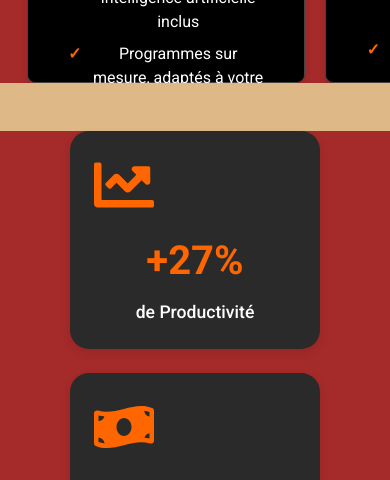
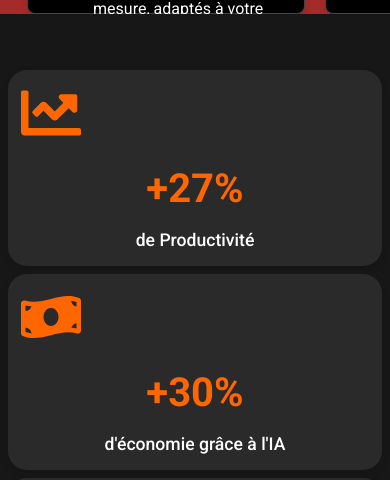
Before and after one commit to Beerus243/newbrain, a Next.js app: page / in a window 390 px wide. Shown: the part 1478-1958 px from the top of the page. Built offline with nearby package versions, Linux system fonts and the light colour scheme.

Commit message:
style formation responsif1

```diff
--- a/app/components/body.module.css
+++ b/app/components/body.module.css
@@ -54,7 +54,6 @@
   left: 0; /* Positionne la puce à gauche */
   color: #ff6600; /* Couleur personnalisée pour la puce */
 }
-
 
 
 
@@ -348,15 +347,16 @@
 .statsGrid {
   display: flex;
   justify-content: space-around;
-  flex-wrap: wrap;
+  flex-wrap: wrap; /* Permet aux cartes de passer à la ligne si nécessaire */
   gap: 1.5rem;
+  padding: 1rem; /* Ajoute un padding pour éviter que les cartes touchent les bords */
 }
 
 .statsCard {
   background-color: #2a2a2a;
   border-radius: 19px;
   padding: 1.5rem;
-  width: 250px;
+  width: 250px; /* Largeur fixe pour les cartes */
   text-align: center;
   box-shadow: 0 4px 8px rgba(0, 0, 0, 0.1);
   transition: transform 0.3s ease, box-shadow 0.3s ease;
@@ -388,6 +388,33 @@
   font-weight: 500;
 }
 
+/* Responsivité */
+@media (max-width: 768px) {
+  .statsGrid {
+    flex-direction: column; /* Les cartes s'empilent verticalement */
+    align-items: center; /* Centre les cartes */
+    gap: 1rem; /* Réduit l'espacement entre les cartes */
+    padding: 1rem; /* Réduit le padding pour les petits écrans */
+  }
+
+  .statsCard {
+    width: 90%; /* Les cartes prennent 90% de la largeur de l'écran */
+    padding: 1rem; /* Réduit le padding interne */
+  }
+}
+
+@media (max-width: 480px) {
+  .statsGrid {
+    flex-direction: column; /* Les cartes restent empilées verticalement */
+    gap: 0.5rem; /* Réduit encore l'espacement entre les cartes */
+    padding: 0.5rem; /* Réduit encore le padding pour les très petits écrans */
+  }
+
+  .statsCard {
+    width: 100%; /* Les cartes prennent toute la largeur de l'écran */
+    padding: 0.8rem; /* Réduit encore le padding interne */
+  }
+}
 
 /* ------------------------------------------------- */
 /*               Section "Newbrain"                 */
@@ -826,15 +853,6 @@
     height: 250;     /* Conserve les proportions de l'image */
   }
 
-  .statsContainer {
-    background-color: burlywood;
-  }
-
-  .statsGrid {
-    background-color: brown;
-    padding: 100;
-  }
-
   .cardGridTitle {
     font-size: 1rem; /* Réduction de la taille du titre */
   }
--- a/app/components/body.tsx
+++ b/app/components/body.tsx
@@ -99,9 +99,9 @@ export default function Body() {
           FORMATION IA POUR PROFESSIONNELS & PARTICULIERS
         </h6>
         <h1 className={styles.titre2}>
-          Améliorez votre éfficacité Grâce aux outils de
+          Pro ou Enrepeneur
           <br />
-          <span className={styles.highlight}> l'intelligence artificielle </span>
+          <span className={styles.highlight}>Libérez votre potentiel avec l'IA </span>
         </h1>
         <p className={styles.paragraphe1}>
         Équipez vos équipes avec les compétences nécessaires
```
